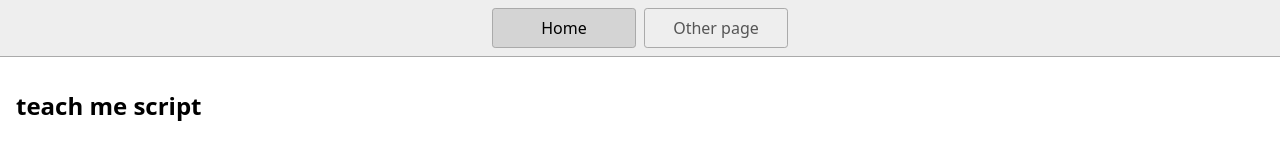
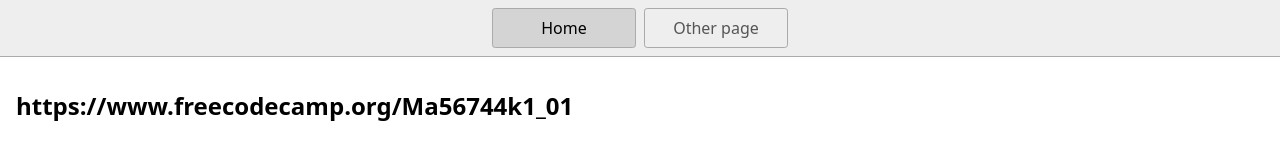
Before and after one commit to IdontKnowHowToScript/-20240911-2nd-repo, a website: page index.html in a window 1280 px wide. Drawn offline with Linux system fonts and the light colour scheme.

Commit message:
https://www.freecodecamp.org/Ma56744k1_01

```diff
--- a/index.html
+++ b/index.html
@@ -17,7 +17,7 @@
       <a href="/page2.html">Other page</a>
     </nav>
     <main>
-      <h1>teach me script</h1>
+      <h1>https://www.freecodecamp.org/Ma56744k1_01</h1>
     </main>
   </body>
 </html>
```
